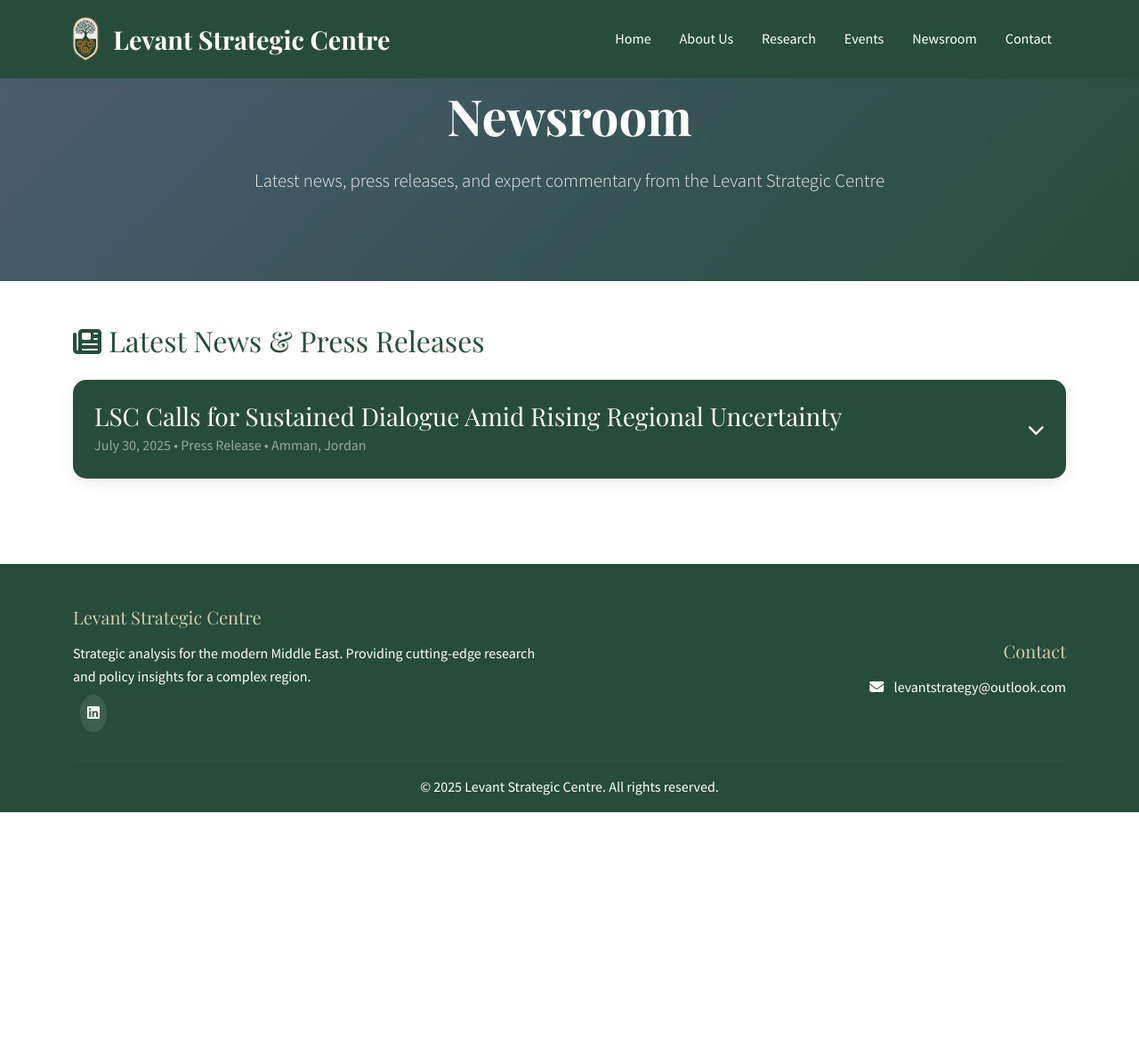
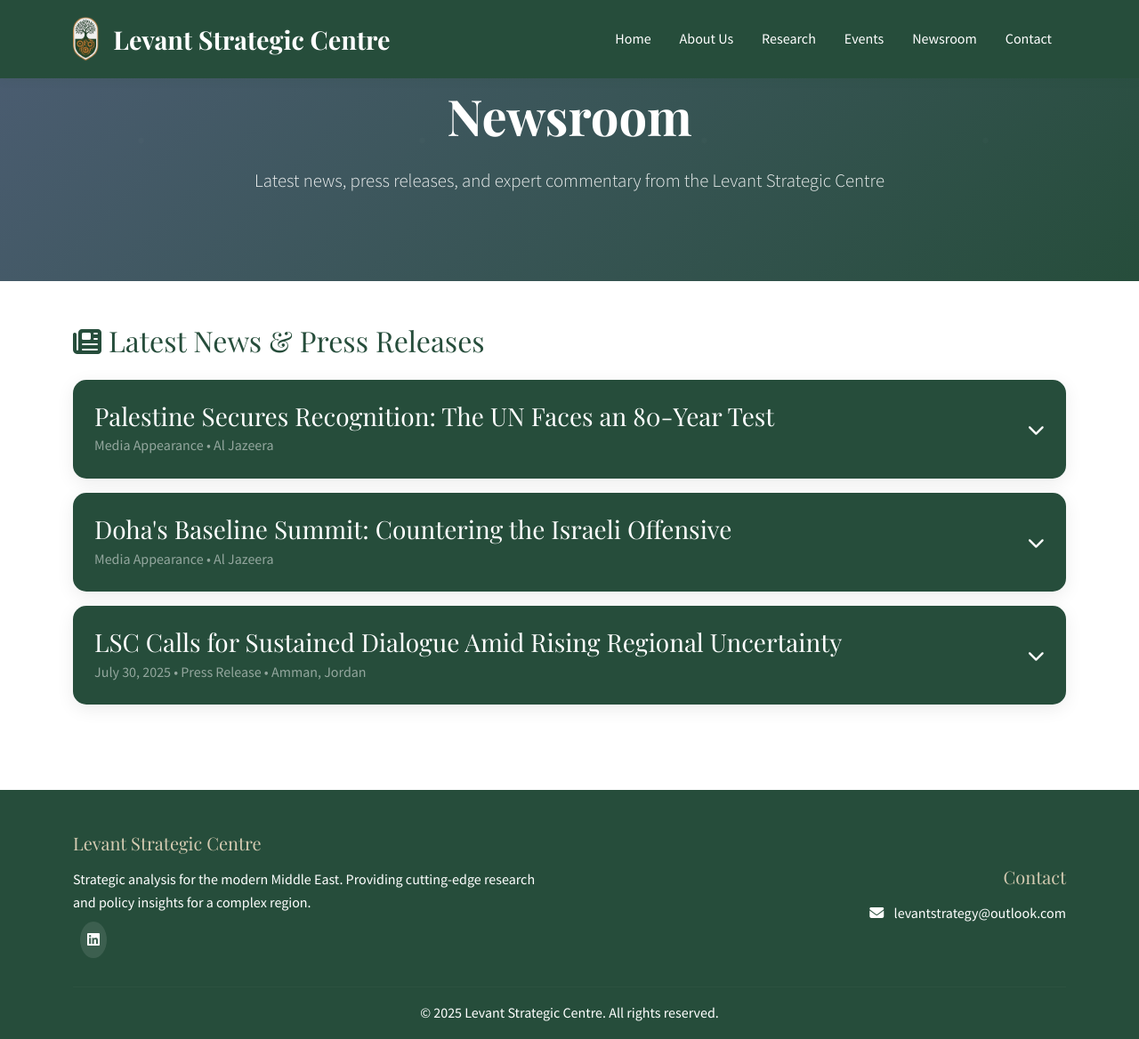
Before and after one commit to Levantstrategy/Levantstrategy.github.io, a Jekyll site: the page newsroom.html, which Jekyll copies as it is, in a window 1280 px wide and 1168 px high. Shown: the whole window at 89% size. Built offline with Jekyll 4.4.1, drawn with Linux system fonts in a browser that asks for light colours.

Commit message:
newsroom update

```diff
--- a/newsroom.html
+++ b/newsroom.html
@@ -80,6 +80,60 @@
             <div class="row">
                 <div class="col-lg-12">
                     <h2 class="mb-4"><i class="fas fa-newspaper me-2"></i>Latest News & Press Releases</h2>
+
+                    <!-- Video 1: Palestine UN Recognition -->
+                    <div class="card collapsible-card">
+                        <div class="card-header collapsible-header" data-bs-toggle="collapse" data-bs-target="#palestineUNVideo" aria-expanded="false" aria-controls="palestineUNVideo">
+                            <div class="d-flex justify-content-between align-items-center">
+                                <div>
+                                    <h3 class="text-white mb-1">Palestine Secures Recognition: The UN Faces an 80-Year Test</h3>
+                                    <p class="mb-0 text-white-50">Media Appearance • Al Jazeera</p>
+                                </div>
+                                <i class="fas fa-chevron-down text-white collapse-icon"></i>
+                            </div>
+                        </div>
+                        <div class="collapse" id="palestineUNVideo">
+                            <div class="card-body">
+                                <div class="news-meta mb-3">
+                                    <span class="badge me-2" style="background-color: var(--burnt-orange); color: var(--white);">Media Appearance</span>
+                                    <span class="badge me-2" style="background-color: var(--slate-blue); color: var(--white);"><i class="fab fa-youtube me-1"></i>Video</span>
+                                </div>
+                                <div class="ratio ratio-16x9">
+                                    <iframe src="https://www.youtube.com/embed/8eUF4S-n4AQ" title="Palestine UN Recognition Discussion" frameborder="0" allow="accelerometer; autoplay; clipboard-write; encrypted-media; gyroscope; picture-in-picture; web-share" allowfullscreen></iframe>
+                                </div>
+                                <div class="mt-3">
+                                    <p>Discussion on Palestine's recognition at the United Nations and the implications for international law and regional stability after 80 years of UN involvement in the Palestinian question.</p>
+                                </div>
+                            </div>
+                        </div>
+                    </div>
+
+                    <!-- Video 2: Doha Summit -->
+                    <div class="card collapsible-card">
+                        <div class="card-header collapsible-header" data-bs-toggle="collapse" data-bs-target="#dohaSummitVideo" aria-expanded="false" aria-controls="dohaSummitVideo">
+                            <div class="d-flex justify-content-between align-items-center">
+                                <div>
+                                    <h3 class="text-white mb-1">Doha's Baseline Summit: Countering the Israeli Offensive</h3>
+                                    <p class="mb-0 text-white-50">Media Appearance • Al Jazeera</p>
+                                </div>
+                                <i class="fas fa-chevron-down text-white collapse-icon"></i>
+                            </div>
+                        </div>
+                        <div class="collapse" id="dohaSummitVideo">
+                            <div class="card-body">
+                                <div class="news-meta mb-3">
+                                    <span class="badge me-2" style="background-color: var(--burnt-orange); color: var(--white);">Media Appearance</span>
+                                    <span class="badge me-2" style="background-color: var(--slate-blue); color: var(--white);"><i class="fab fa-youtube me-1"></i>Video</span>
+                                </div>
+                                <div class="ratio ratio-16x9">
+                                    <iframe src="https://www.youtube.com/embed/4EP6hHIxLo8" title="Doha Summit Analysis" frameborder="0" allow="accelerometer; autoplay; clipboard-write; encrypted-media; gyroscope; picture-in-picture; web-share" allowfullscreen></iframe>
+                                </div>
+                                <div class="mt-3">
+                                    <p>Analysis of the Doha summit and its role in addressing the Israeli military operations, examining regional responses and diplomatic initiatives.</p>
+                                </div>
+                            </div>
+                        </div>
+                    </div>
 
                     <!-- Aqaba Forum Press Release -->
                     <div class="card mb-3 collapsible-card">
```
